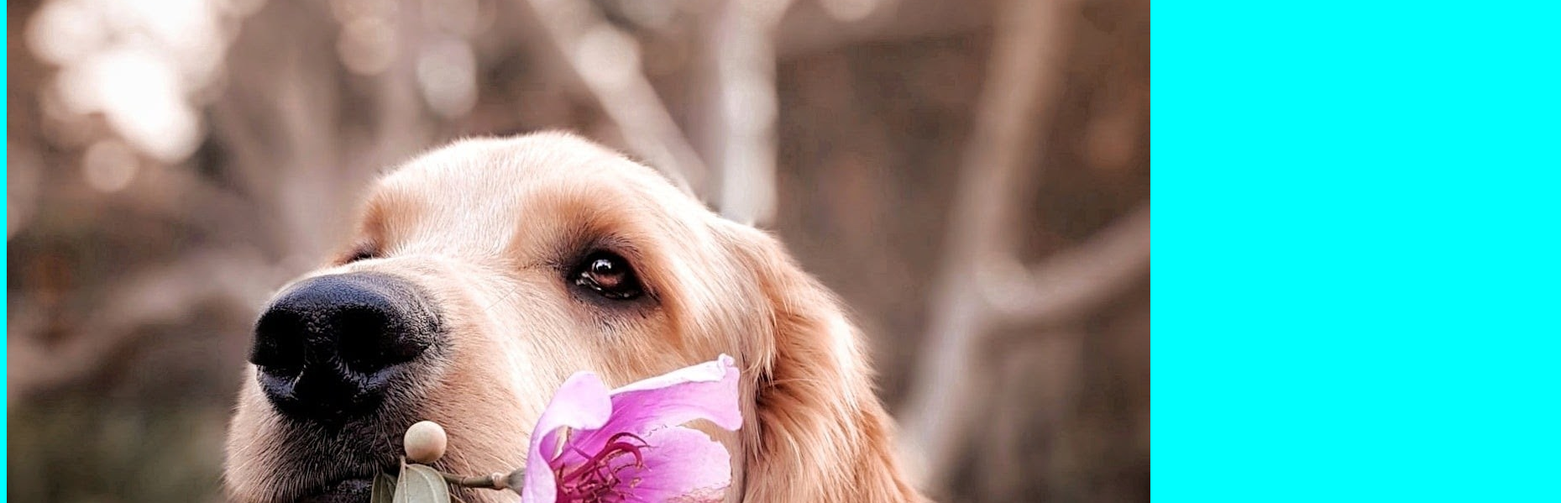
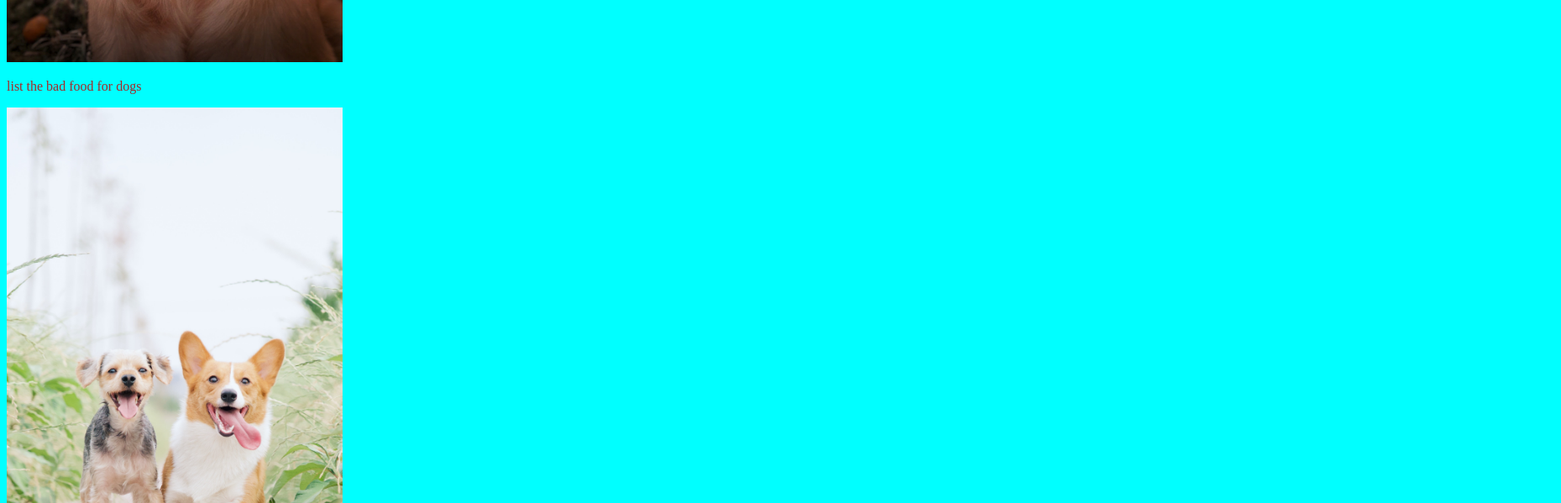
Before and after one commit to hmfehr/hello-world, a plain HTML site: page index.html in a window 1280 px wide. Shown: the part 705-1304 px from the top of the page at 84% size, 1859 px wide, since content can reach past the window. Drawn offline with Linux system fonts and the light colour scheme.

Commit message:
finish lab 5

```diff
--- a/index.html
+++ b/index.html
@@ -4,16 +4,16 @@
         <title>Poisons food for Dogs</title>
         <link rel="stylesheet"href="styles.css">
 
+    </head>
+
+
+
+    <body>
         <ul>
             <li><a href="https://mikefloresca.github.io/hello-world/">Mikes page</a>
     <li><a>link 2</a></li>
         </ul>
-    </head>
-
-
-
-<body>
-    <main>
+        <main>
         <section>
             <img src="./celine-sayuri-tagami-2s6ORaJY6gI-unsplash.png">
 
--- a/styles.css
+++ b/styles.css
@@ -1,3 +1,6 @@
-                                                                                                                                   body{background-color: aqua;}
+body{background-color: aqua;}
 
-                                                                                                                                   header {background-color: rgb(0, 245, 164);}
+header {background-color: rgb(0, 245, 164);}
+
+p{color: brown;}
+img {width: 400px;}
```
